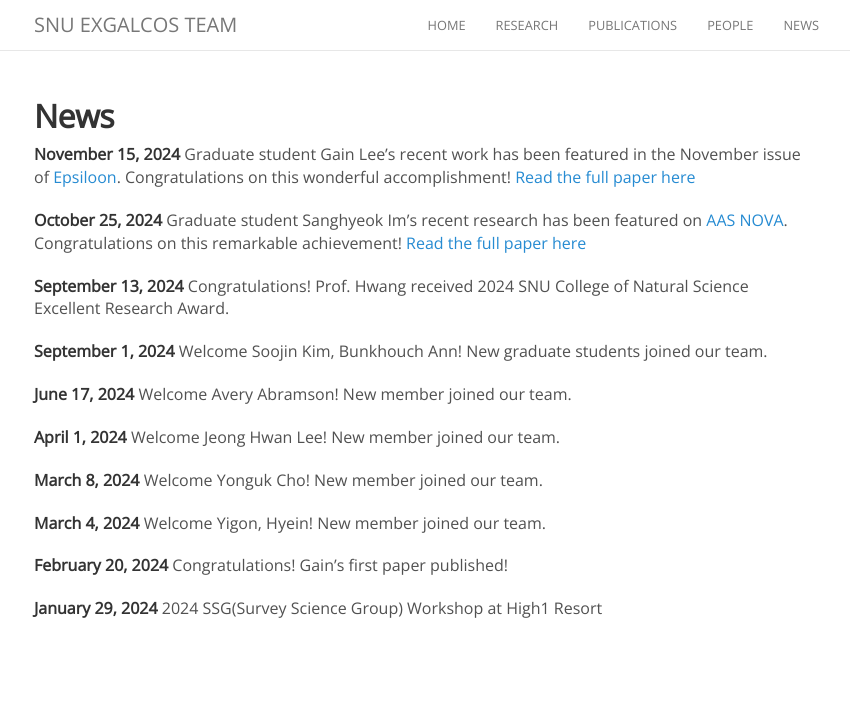
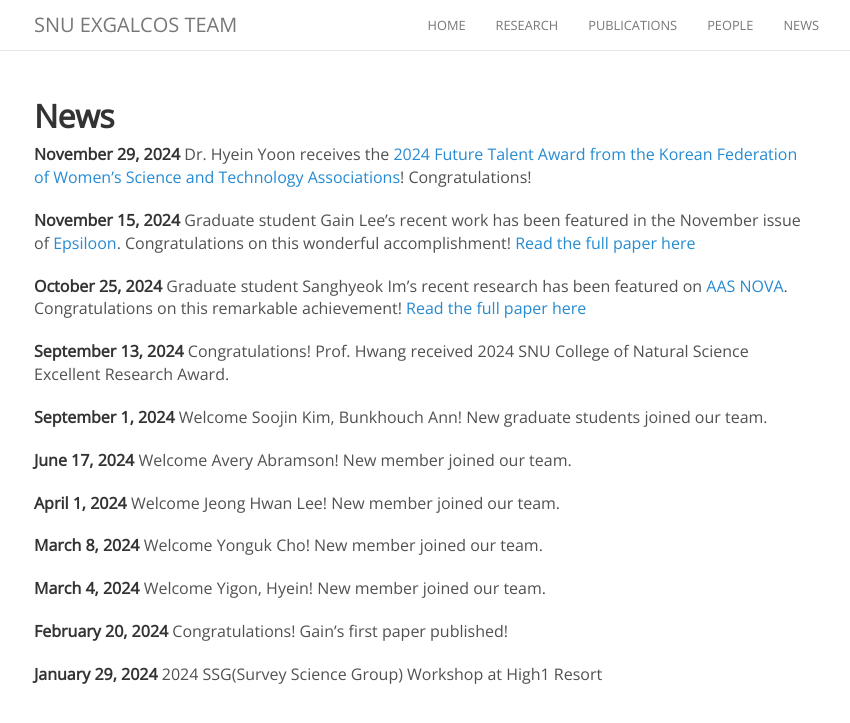
Before and after one commit to exgalcos/exgalcos.github.io, a Jekyll site: the page built from news.md, in a window 1280 px wide. Shown: the top 723 px of the page, without its empty margins (221-1071 px from the left). Built offline with Jekyll 4.4.1, drawn with Linux system fonts in a browser that asks for light colours; nearby versions of some CDN libraries; comment, search, counter and statistics services are not loaded.

Commit message:
Update news.md

```diff
--- a/news.md
+++ b/news.md
@@ -4,6 +4,9 @@ permalink: /news/
 ---
 
 ## **News**
+**November 29, 2024**
+Dr. Hyein Yoon receives the [2024 Future Talent Award from the Korean Federation of Women’s Science and Technology Associations](https://www.kofwst.org/kr/notice/notice.php?bgu=view&bbs_data=aWR4PTExMTQyJnN0YXJ0UGFnZT0mbGlzdE5vPSZ0YWJsZT0mY29kZT1ub3RpY2Umc2VhcmNoX2l0ZW09JnNlYXJjaF9vcmRlcj0=%7C%7C&ckattempt=1)! Congratulations!
+
 
 **November 15, 2024**
 Graduate student Gain Lee’s recent work has been featured in the November issue of [Epsiloon](https://www.epsiloon.com/tous-les-numeros/n41/voici_les_galaxies_noires/). Congratulations on this wonderful accomplishment! [Read the full paper here](https://iopscience.iop.org/article/10.3847/1538-4357/ad1e5d)
```
